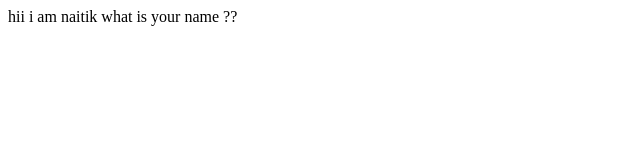
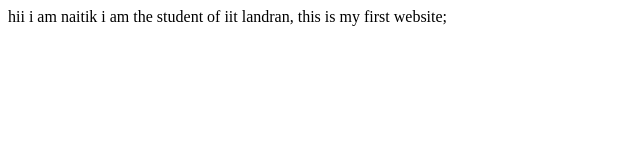
Before and after one commit to naitik242004/naitik-site, a plain HTML site: page index.html in a window 1280 px wide. Shown: the whole page, without its empty margins (0-640 px from the left). Drawn offline with Linux system fonts and the light colour scheme.

Commit message:
1 docs : updated

```diff
--- a/index.html
+++ b/index.html
@@ -7,7 +7,8 @@
 </head>
 <body>
     hii i am naitik
-    what is your name ??
+    i am the student of iit landran,
+    this is my first website;
 
 </body>
 </html>
```
